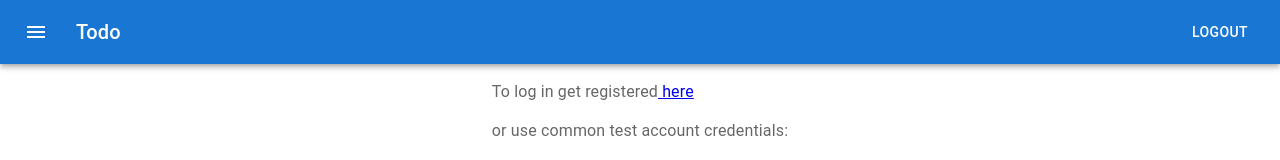
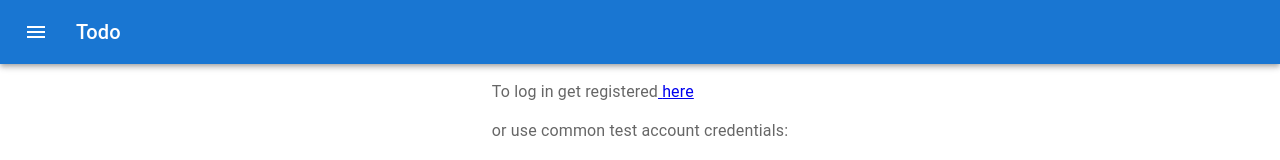
Before and after one commit to vustinchdev/todo-app, a React (Create React App) app: page /login in a window 1280 px wide. Shown: the top 160 px of the page. Built offline with nearby package versions, Linux system fonts and the light colour scheme.

Commit message:
feat: implement login and logout

```diff
--- a/src/app/store.ts
+++ b/src/app/store.ts
@@ -2,12 +2,14 @@ import { configureStore } from "@reduxjs/toolkit";
 import { tasksReducer } from "features/TodolistsList/model/tasks/tasksSlice";
 import { todolistsReducer } from "features/TodolistsList/model/todolists/todolistsSlice";
 import { appReducer } from "./appSlice";
+import { authReducer } from "features/auth/model/authSlice";
 
 export const store = configureStore({
   reducer: {
     todolists: todolistsReducer,
     tasks: tasksReducer,
     app: appReducer,
+    auth: authReducer,
   },
 });
 
--- a/src/common/components/ButtonAppBar/ButtonAppBar.tsx
+++ b/src/common/components/ButtonAppBar/ButtonAppBar.tsx
@@ -6,11 +6,19 @@ import Button from "@mui/material/Button";
 import IconButton from "@mui/material/IconButton";
 import MenuIcon from "@mui/icons-material/Menu";
 import LinearProgress from "@mui/material/LinearProgress";
-import { useAppSelector } from "common/hooks";
+import { useAppDispatch, useAppSelector } from "common/hooks";
 import { selectStatus } from "app/appSlice";
+import { authActions, selectIsLoggedIn } from "features/auth/model/authSlice";
 
 export const ButtonAppBar = () => {
   const status = useAppSelector(selectStatus);
+  const isLoggedIn = useAppSelector(selectIsLoggedIn);
+  const dispatch = useAppDispatch();
+
+  const logoutHandler = () => {
+    dispatch(authActions.logout());
+  };
+
   return (
     <Box sx={{ flexGrow: 1 }}>
       <AppBar position="static">
@@ -27,7 +35,11 @@ export const ButtonAppBar = () => {
           <Typography variant="h6" component="div" sx={{ flexGrow: 1 }}>
             Todo
           </Typography>
-          <Button color="inherit">Logout</Button>
+          {isLoggedIn && (
+            <Button color="inherit" onClick={logoutHandler}>
+              Logout
+            </Button>
+          )}
         </Toolbar>
         {status === "loading" && <LinearProgress color="secondary" />}
       </AppBar>
--- a/src/features/TodolistsList/TodolistsList.tsx
+++ b/src/features/TodolistsList/TodolistsList.tsx
@@ -9,19 +9,30 @@ import Paper from "@mui/material/Paper";
 import { Todolist } from "./Todolist/Todolist";
 import { selectTasks } from "./model/tasks/tasksSlice";
 import { AddItemForm } from "common/components/AddItemForm/AddItemForm";
+import { selectIsLoggedIn } from "features/auth/model/authSlice";
+import { Navigate } from "react-router-dom";
 
 export const TodolistsList = () => {
   const todolists = useAppSelector(selectTodolists);
   const tasks = useAppSelector(selectTasks);
+  const isLoggedIn = useAppSelector(selectIsLoggedIn);
   const dispatch = useAppDispatch();
 
   useEffect(() => {
+    if (!isLoggedIn) {
+      return;
+    }
     dispatch(todolistsActions.setTodolists());
   }, []);
 
   const addTodolist = (title: string) => {
     return dispatch(todolistsActions.addTodolist(title)).unwrap();
   };
+
+  if (!isLoggedIn) {
+    return <Navigate to="/login" />;
+  }
+
   return (
     <>
       <Grid container style={{ margin: "20px" }}>
--- /dev/null
+++ b/src/features/auth/model/authSlice.ts
@@ -0,0 +1,55 @@
+import { LoginParams } from "./../api/authApi.types";
+import { BaseResponse } from "common/types";
+import { createAppSlice } from "common/utils";
+import { authApi } from "../api/authApi";
+import { ResultCode } from "common/enums";
+import { PayloadAction, isFulfilled } from "@reduxjs/toolkit";
+
+const slice = createAppSlice({
+  name: "auth",
+  initialState: {
+    isLoggedIn: false,
+  },
+  selectors: {
+    selectIsLoggedIn: (state) => state.isLoggedIn,
+  },
+  reducers: (creators) => {
+    const createAThunk = creators.asyncThunk.withTypes<{
+      rejectValue: null | BaseResponse;
+    }>();
+    return {
+      login: createAThunk<{ isLoggedIn: boolean }, LoginParams>(
+        async (data, { rejectWithValue }) => {
+          const res = await authApi.login(data);
+          if (res.data.resultCode === ResultCode.SUCCEEDED) {
+            return { isLoggedIn: true };
+          } else {
+            return rejectWithValue(res.data);
+          }
+        },
+      ),
+      logout: createAThunk<{ isLoggedIn: boolean }, undefined>(
+        async (_, { rejectWithValue }) => {
+          const res = await authApi.logout();
+          if (res.data.resultCode === ResultCode.SUCCEEDED) {
+            return { isLoggedIn: false };
+          } else {
+            return rejectWithValue(res.data);
+          }
+        },
+      ),
+    };
+  },
+  extraReducers: (builder) => {
+    builder.addMatcher(
+      isFulfilled(authActions.login, authActions.logout),
+      (state, action: PayloadAction<{ isLoggedIn: boolean }>) => {
+        state.isLoggedIn = action.payload.isLoggedIn;
+      },
+    );
+  },
+});
+
+export const authReducer = slice.reducer;
+export const authActions = slice.actions;
+export const { selectIsLoggedIn } = slice.selectors;
--- a/src/features/auth/ui/Login.tsx
+++ b/src/features/auth/ui/Login.tsx
@@ -8,10 +8,15 @@ import TextField from "@mui/material/TextField";
 import Button from "@mui/material/Button";
 import { useFormik } from "formik";
 import { LoginParams } from "../api/authApi.types";
+import { useAppDispatch, useAppSelector } from "common/hooks";
+import { authActions, selectIsLoggedIn } from "../model/authSlice";
+import { Navigate } from "react-router-dom";
 
 type FormikError = Partial<Omit<LoginParams, "captcha">>;
 
 export const Login = () => {
+  const dispatch = useAppDispatch();
+  const isLoggedIn = useAppSelector(selectIsLoggedIn);
   const EMAIL_REGEXP = /^[A-Z0-9._%+-]+@[A-Z0-9.-]+\.[A-Z]{2,4}$/i;
 
   const { touched, errors, handleSubmit, getFieldProps } =
@@ -21,8 +26,8 @@ export const Login = () => {
         password: "",
         rememberMe: false,
       },
-      onSubmit: (values, formikHelpers) => {
-        alert(JSON.stringify(values));
+      onSubmit: (values) => {
+        dispatch(authActions.login(values));
       },
       validate: (values: LoginParams) => {
         const errors: FormikError = {};
@@ -39,6 +44,10 @@ export const Login = () => {
         return errors;
       },
     });
+
+  if (isLoggedIn) {
+    return <Navigate to="/" />;
+  }
 
   return (
     <Grid container justifyContent={"center"}>
```
